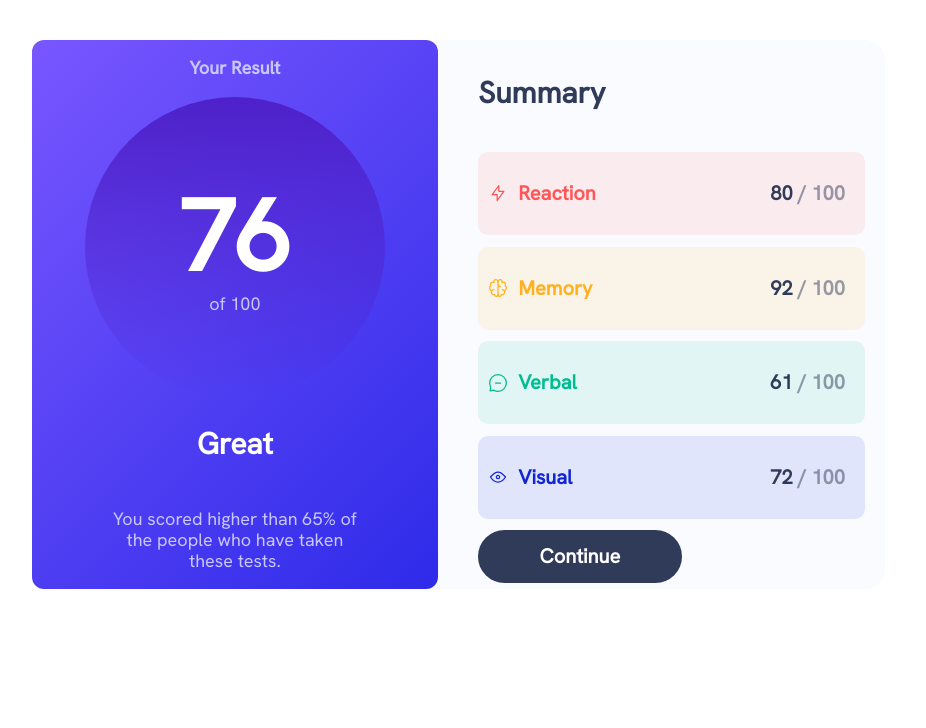
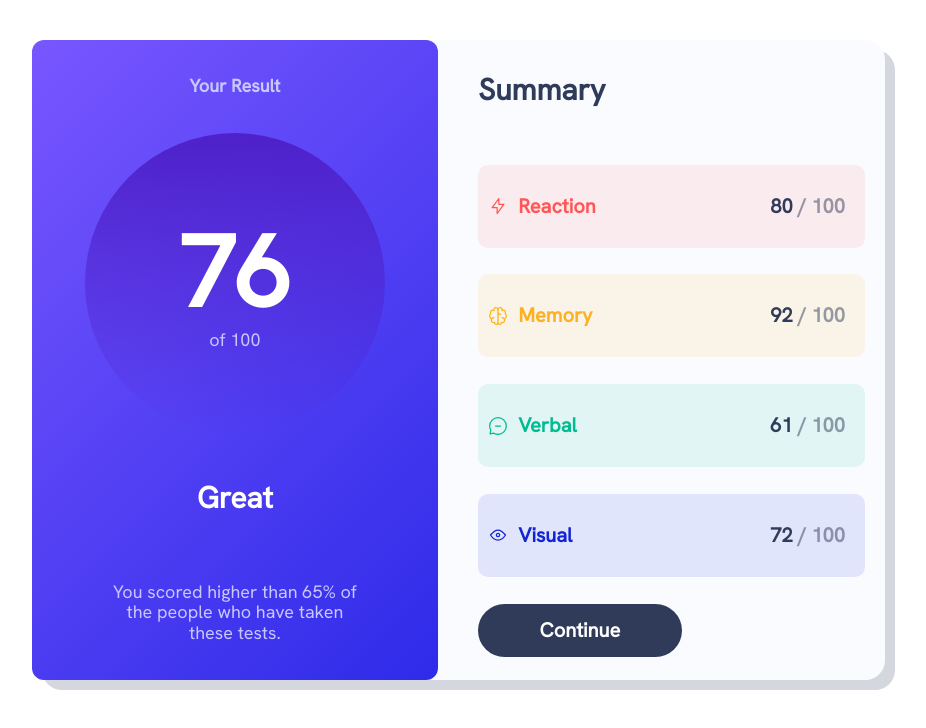
Before and after one commit to AdamR22/results-summary-component, a plain HTML site: page index.html in a window 1280 px wide. Shown: the whole page, without its empty margins (203-1129 px from the left). Drawn offline with Linux system fonts and the light colour scheme.

Commit message:
Fix summary div padding. Add box shadow to component

```diff
--- a/style.css
+++ b/style.css
@@ -437,7 +437,9 @@ div.result-card {
     grid-template-columns: 1fr 1fr;
     border-radius: 2rem;
     gap: 4rem;
-    background-color: hsla(221, 100%, 96%, 0.3);;
+    background-color: hsla(221, 100%, 96%, 0.3);
+    min-height: 80vh;
+    box-shadow: 1rem 1rem .3px hsla(224, 30%, 27%, 0.2);
 }
 
 div.results {
@@ -500,6 +502,8 @@ div.summary {
     display: flex;
     flex-direction: column;
     justify-content: space-around;
+    gap: 2rem;
+    padding-bottom: 2rem;
 }
 
 div.summary > p {
```
